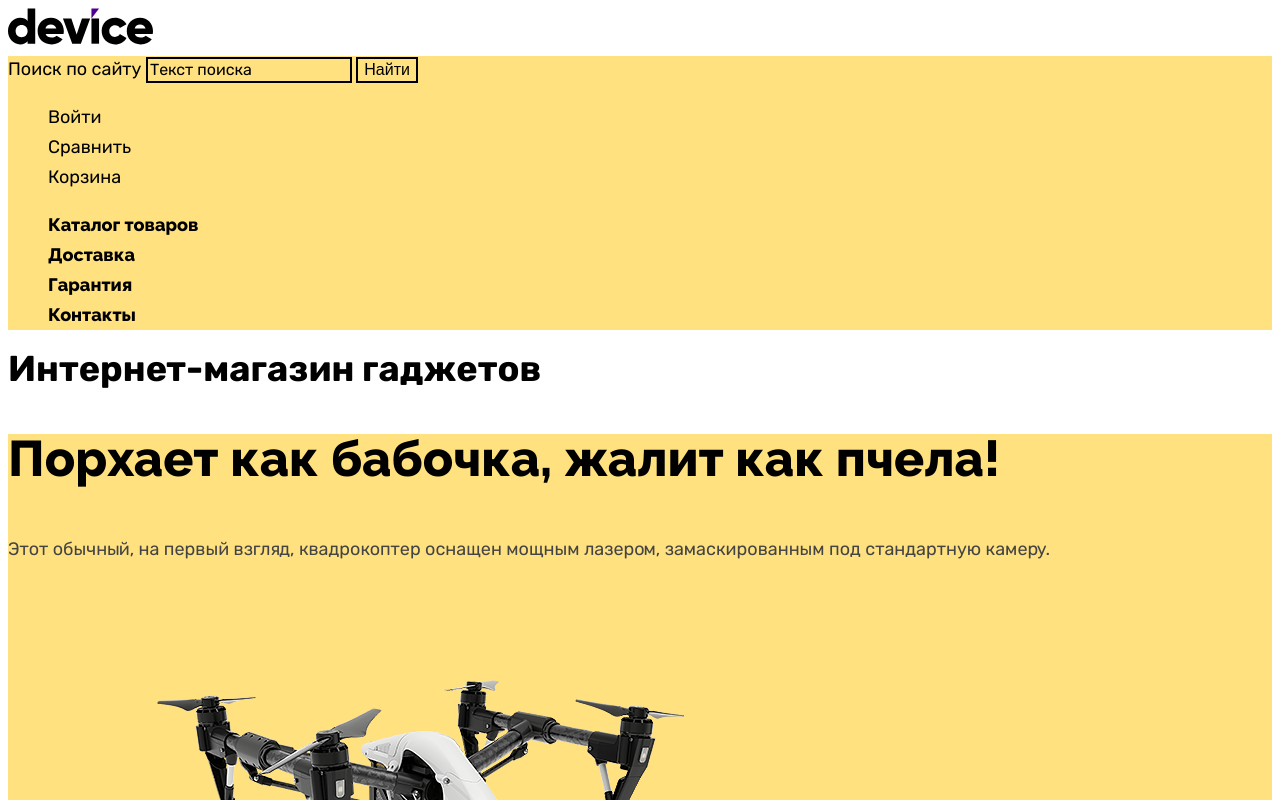
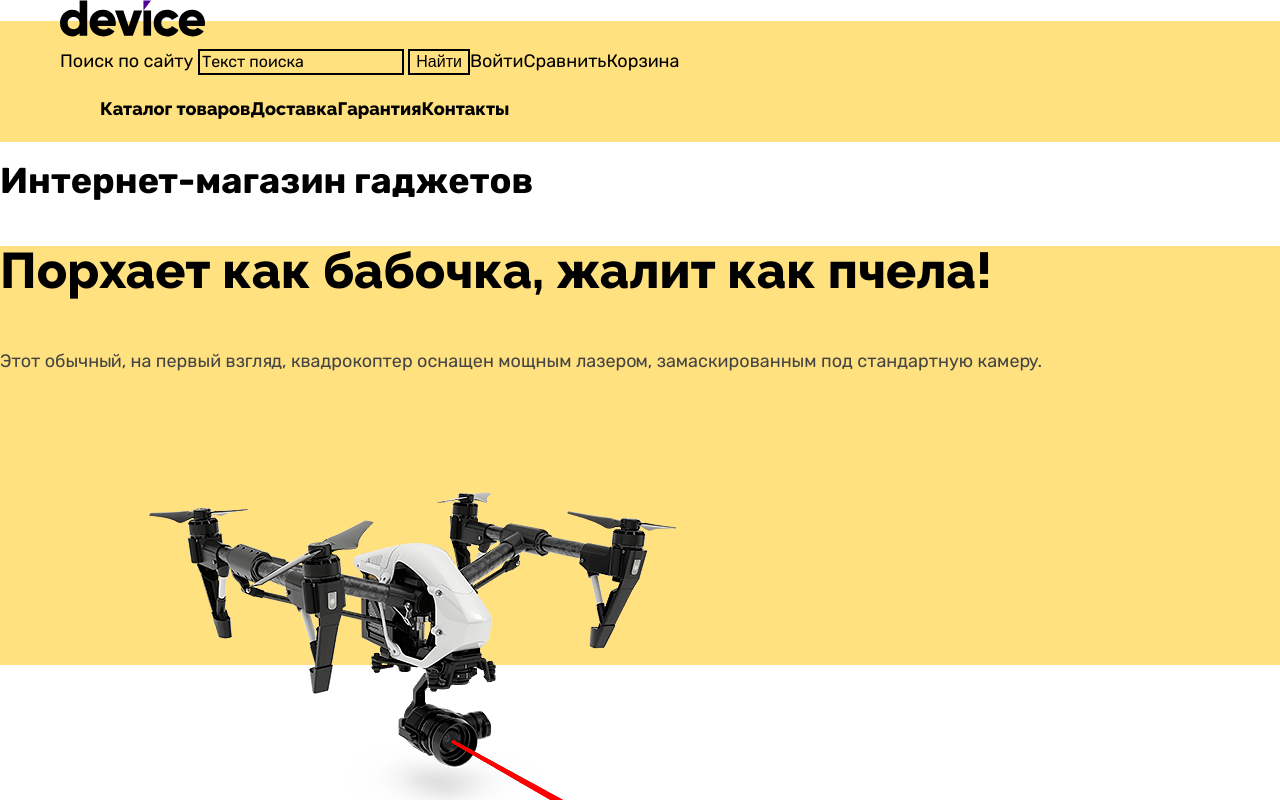
Before and after one commit to andgt/device, a website: page source/index.html in a window 1280 px wide. Shown: the top 800 px of the page. Drawn offline with Linux system fonts and the light colour scheme.

Commit message:
Начинает разметку сетки

```diff
--- a/source/css/style.css
+++ b/source/css/style.css
@@ -4,7 +4,7 @@
   font-style: normal;
   font-display: swap;
   src: local("Raleway"),
-     url("../fonts/raleway/raleway-800.woff2") format("woff2");
+    url("../fonts/raleway/raleway-800.woff2") format("woff2");
 }
 
 @font-face {
@@ -13,7 +13,7 @@
   font-style: normal;
   font-display: swap;
   src: local("Rubik"),
-     url("../fonts/rubik/rubik-400.woff2") format("woff2");
+    url("../fonts/rubik/rubik-400.woff2") format("woff2");
 }
 
 @font-face {
@@ -22,10 +22,19 @@
   font-style: normal;
   font-display: swap;
   src: local("Rubik"),
-     url("../fonts/rubik/rubik-700.woff2") format("woff2");
+    url("../fonts/rubik/rubik-700.woff2") format("woff2");
+}
+
+.page-html {
+  height: 100%;
 }
 
 .page-body {
+  display: flex;
+  flex-direction: column;
+  width: 100%;
+  min-height: 100%;
+  margin: 0;
   font-family: "Rubik", "Arial", sans-serif;
   font-weight: 400;
   font-style: normal;
@@ -35,8 +44,47 @@
   background-color: #ffffff;
 }
 
+.main-container {
+  flex-grow: 1;
+}
+
+.container {
+  width: 1160px;
+  margin: 0 auto;
+}
+
 .page-header {
   background-image: linear-gradient(to bottom, #ffffff 15%, #ffe17f 15% 100%);
+}
+
+.page-header__container {
+  display: flex;
+  flex-wrap: wrap;
+}
+
+.main-logo {
+  width: 100%;
+}
+
+.search-form {
+  font-weight: 519px;
+}
+
+.top-menu {
+  display: flex;
+  flex-wrap: wrap;
+  width: 497px;
+  margin: 0;
+  padding: 0;
+}
+
+.main-nav {
+  width: 1160px;
+}
+
+.main-nav__list {
+  display: flex;
+  flex-wrap: wrap;
 }
 
 .search-form__input {
--- a/source/index.html
+++ b/source/index.html
@@ -1,5 +1,5 @@
 <!DOCTYPE html>
-<html lang="ru">
+<html class="page-html" lang="ru">
   <head>
     <meta charset="utf-8">
     <meta name="viewport" content="width=device-width, initial-scale=1">
@@ -11,6 +11,7 @@
   </head>
   <body class="page-body">
     <header class="page-header">
+      <div class="container page-header__container">
         <div class="main-logo">
           <a class="main-logo__link" href="#">
             <img class="main-logo__img" src="img/logo.svg" width="145" height="37" alt="Логотип компании.">
@@ -48,8 +49,9 @@
             </li>
           </ul>
         </nav>
+      </div>
     </header>
-    <main class="main">
+    <main class="main-container">
       <h1 class="visually-hidden">Интернет-магазин гаджетов</h1>
       <div class="slider">
         <div class="slider__wrapper">
```
Lines whose indentation alone changed are shown as unchanged.
